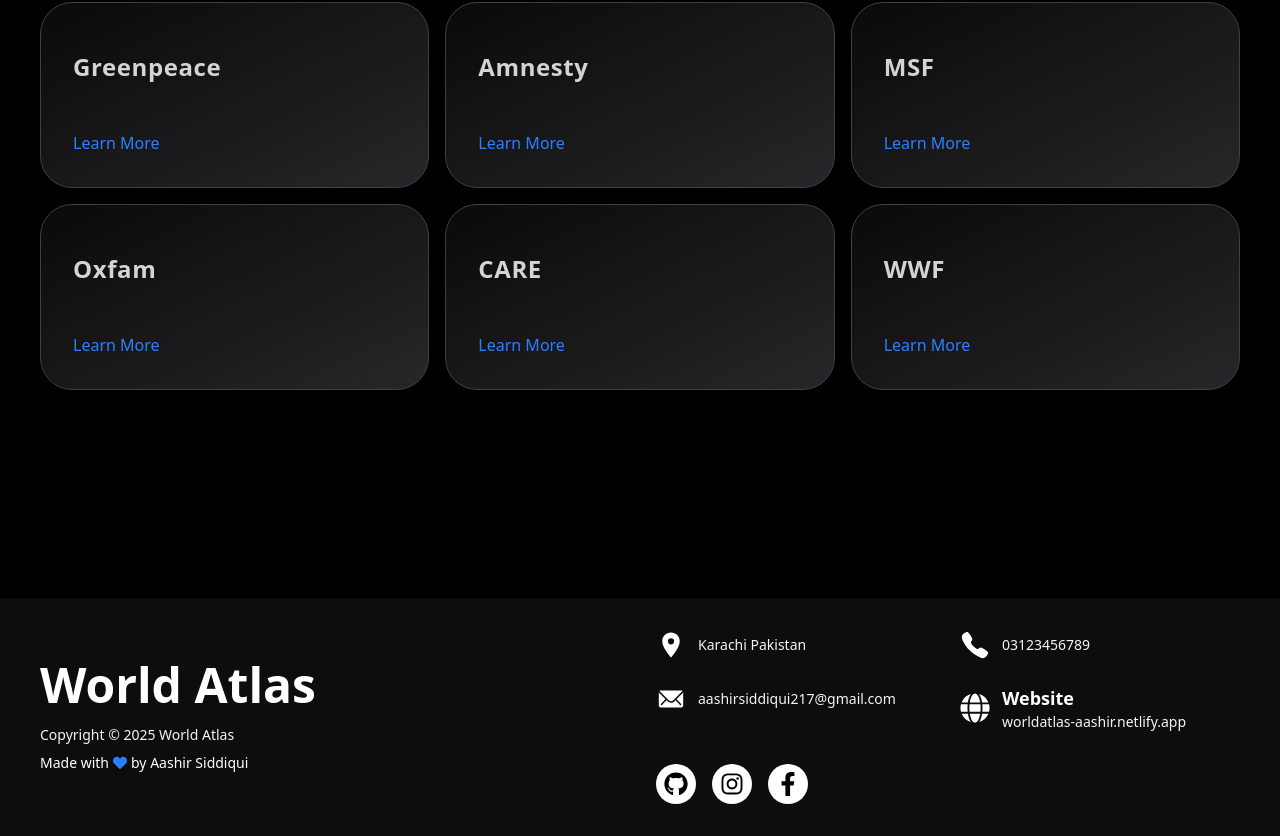
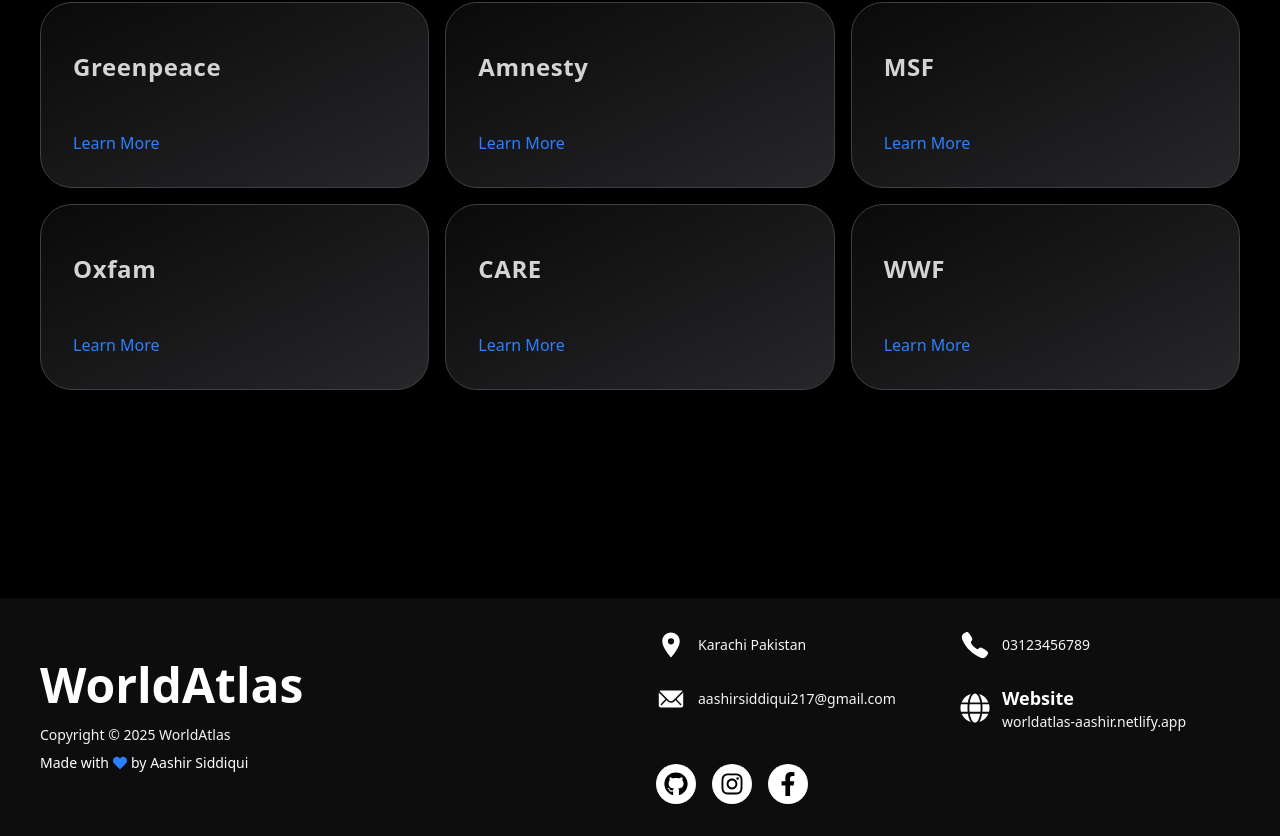
Before and after one commit to Aashir-Siddiqui/WorldAtlas, a React (Vite) app: page / in a window 1280 px wide. Shown: the part 1128-1964 px from the top of the page. Built offline with nearby package versions, Linux system fonts and the light colour scheme.

Commit message:
Complete

```diff
--- a/src/components/layout/Footer.jsx
+++ b/src/components/layout/Footer.jsx
@@ -14,13 +14,13 @@
     };
 
     return (
-        <footer className="relative bottom-0 z-50 w-full bg-black/[0.95] text-white py-8 px-6 md:px-10">
+        <footer className="relative bottom-0 z-40 w-full bg-black/[0.95] text-white py-8 px-6 md:px-10">
             <div className="container mx-auto max-w-7xl">
                 <div className="flex flex-col md:flex-row gap-8">
                     <div className="flex-1 flex flex-col items-start justify-center">
-                        <h1 className="text-4xl md:text-5xl font-bold text-white mb-4">World Atlas</h1>
+                        <h1 className="text-4xl md:text-5xl font-semibold text-white mb-4">WorldAtlas</h1>
                         <div className="text-sm text-neutral-100 mb-2">
-                            Copyright © 2025 World Atlas
+                            Copyright © 2025 WorldAtlas
                         </div>
                         <div className="text-sm text-white flex items-center">
                             Made with <FaHeart className="text-blue-500 mx-1" /> by Aashir Siddiqui
```
